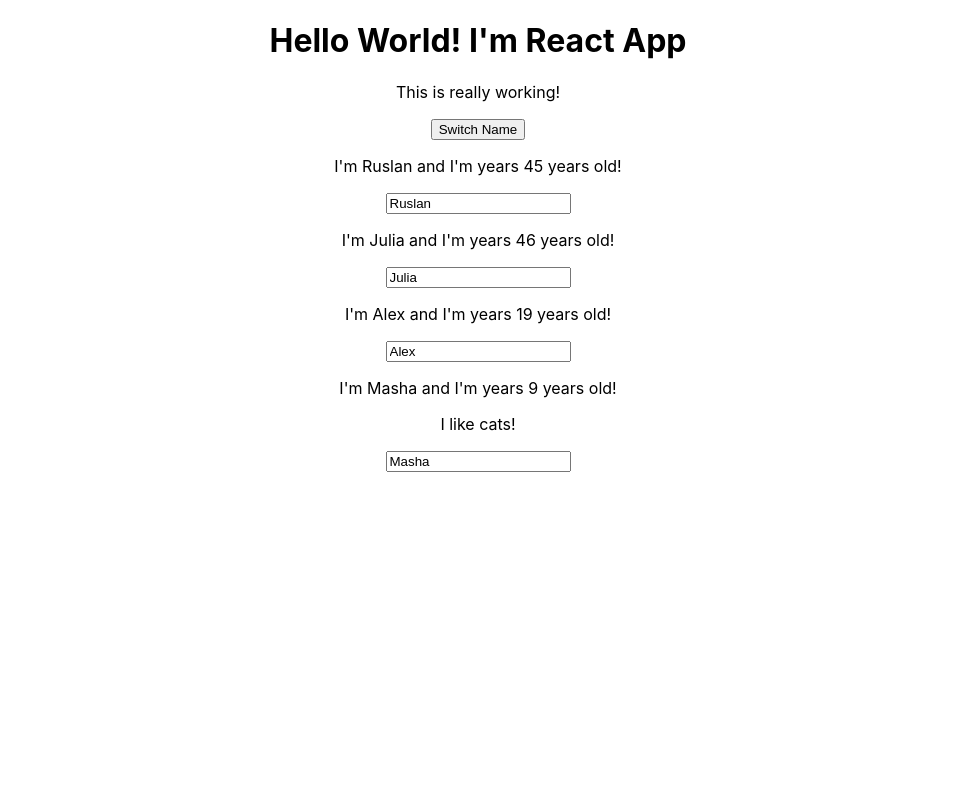
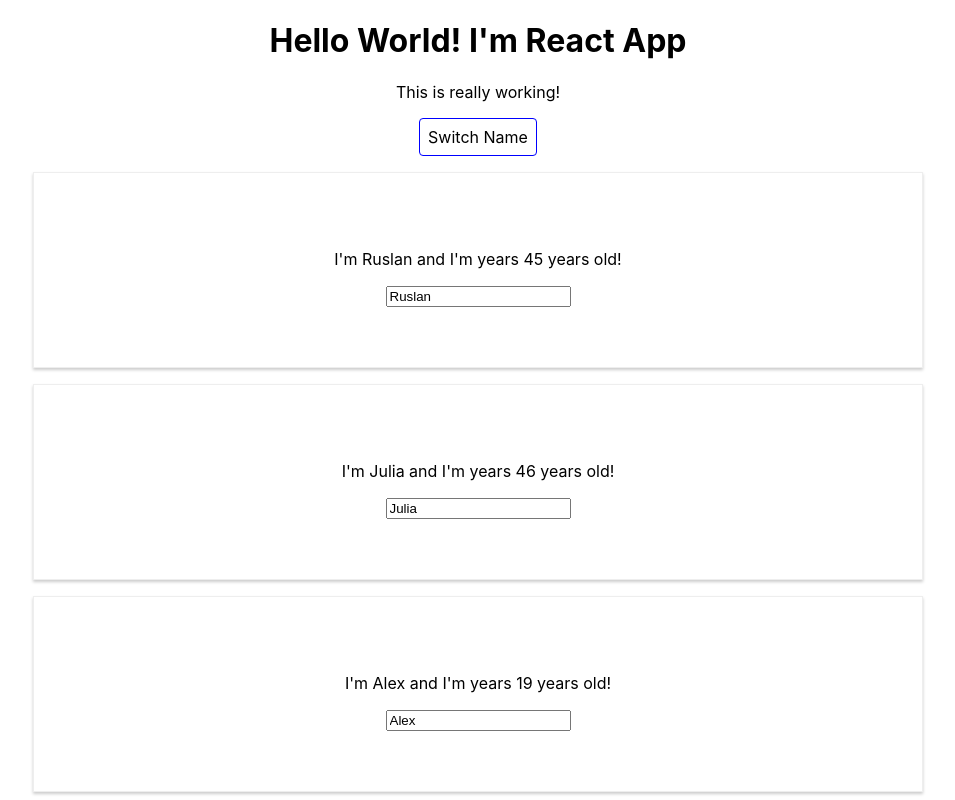
Before and after one commit to Russkazkin/react-course-m3, a React (Create React App) app: page / in a window 1280 px wide. Shown: the top 800 px of the page, without its empty margins (162-1117 px from the left). Built offline with nearby package versions, Linux system fonts and the light colour scheme.

Commit message:
Add inline styling for a button

```diff
--- a/src/App.js
+++ b/src/App.js
@@ -36,11 +36,19 @@ class App extends Component {
 
 
     render() {
+        const style = {
+            backgroundColor: 'white',
+            font: 'inherit',
+            border: '1px solid blue',
+            padding: '8px',
+            borderRadius: '4px',
+            cursor: 'pointer',
+        };
         return (
             <div className="App">
                 <h1>Hello World! I'm React App</h1>
                 <p>This is really working!</p>
-                <button onClick={() => this.switchNameHandler('Pyndel')}>Switch Name</button>
+                <button style={style} onClick={() => this.switchNameHandler('Pyndel')}>Switch Name</button>
                 <Person name={this.state.persons[0].name}
                         age={this.state.persons[0].age}/>
                 <Person name={this.state.persons[1].name}
--- a/src/Person/Person.js
+++ b/src/Person/Person.js
@@ -2,7 +2,7 @@ import './Person.sass';
 
 const Person = ({name, age, click, changed, children}) => {
     return (
-        <div>
+        <div className="Person">
             <p onClick={click}>I'm {name} and I'm years {age} years old!</p>
             <p>{children}</p>
             <input onChange={changed} value={name}/>
--- a/src/Person/Person.sass
+++ b/src/Person/Person.sass
@@ -1,6 +1,6 @@
 .Person
   width: 60%
-  margin: auto
+  margin: 16px auto
   border: 1px solid #eee
   box-shadow: 0 2px 3px #ccc
   padding: 60px
```
